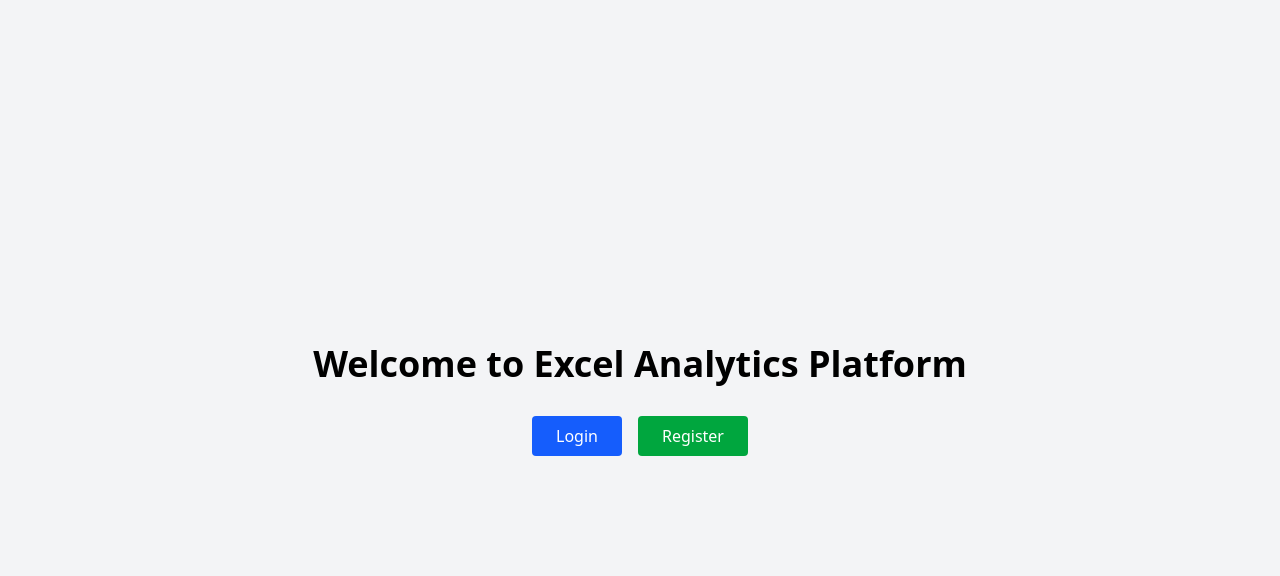
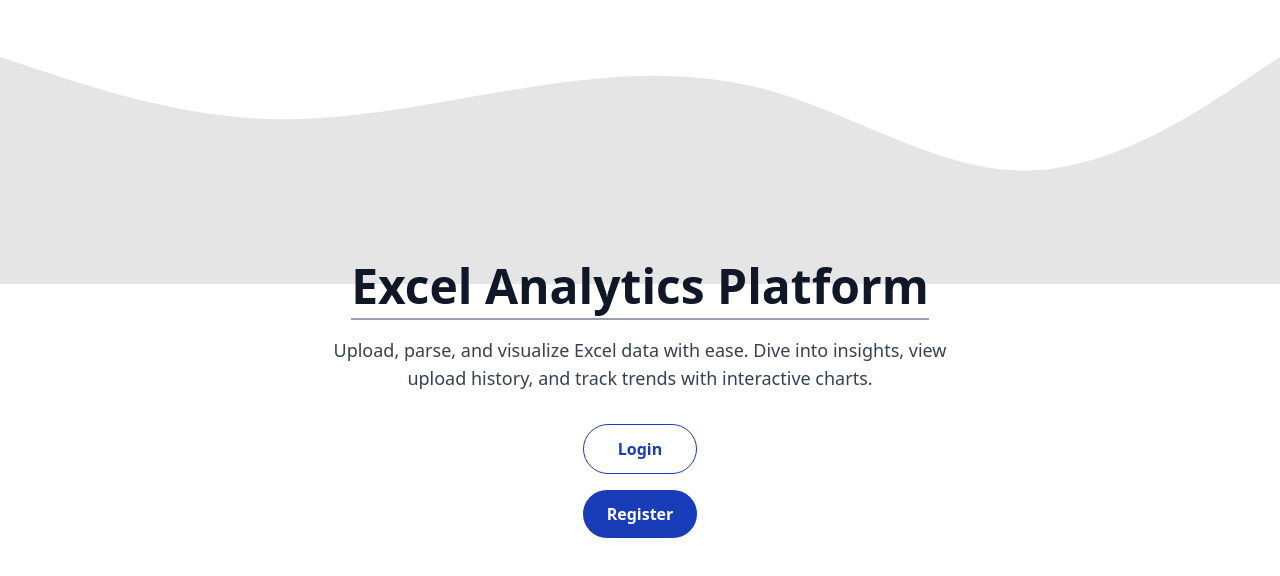
Before and after one commit to riyaa-dev/excelvision, a React (Vite) app in the folder frontend/: page / in a window 1280 px wide. Shown: the top 576 px of the page. Built offline with nearby package versions, Linux system fonts and the light colour scheme.

Commit message:
Enhance authentication middleware with debug logs and improve token handling; update landing page layout and styling for better user experience; refine upload history display in dashboard.

```diff
--- a/frontend/src/features/authSlice.js
+++ b/frontend/src/features/authSlice.js
@@ -1,13 +1,12 @@
 import { createSlice, createAsyncThunk } from '@reduxjs/toolkit';
 import axios from 'axios';
-
 
 const API_URL = "http://localhost:5000/api/auth";
 
 export const registerUser = createAsyncThunk("auth/register", async (userData, thunkAPI) => {
   try {
     const res = await axios.post(`${API_URL}/register`, userData);
-    localStorage.setItem("token", res.data.token);
+    localStorage.setItem("token", res.data.token); // ✅ Save token
     return res.data;
   } catch (err) {
     return thunkAPI.rejectWithValue(err.response?.data || { message: "Registration failed" });
@@ -17,7 +16,7 @@ export const registerUser = createAsyncThunk("auth/register", async (userData, t
 export const loginUser = createAsyncThunk("auth/login", async (userData, thunkAPI) => {
   try {
     const res = await axios.post(`${API_URL}/login`, userData);
-     localStorage.setItem("token", res.data.token);
+    localStorage.setItem("token", res.data.token); // ✅ Save token
     return res.data;
   } catch (err) {
     return thunkAPI.rejectWithValue(err.response?.data || { message: "Login failed" });
@@ -36,12 +35,12 @@ const authSlice = createSlice({
     logout: (state) => {
       state.user = null;
       state.token = null;
-      localStorage.removeItem("token")
+      localStorage.removeItem("token"); // ✅ remove token on logout
     }
   },
   extraReducers: (builder) => {
     builder
-      .addCase(registerUser.pending, state => { state.loading = true; })
+      .addCase(registerUser.pending, (state) => { state.loading = true; })
       .addCase(registerUser.fulfilled, (state, action) => {
         state.loading = false;
         state.user = action.payload.user;
@@ -51,7 +50,8 @@ const authSlice = createSlice({
         state.loading = false;
         state.error = action.payload.message;
       })
-      .addCase(loginUser.pending, state => { state.loading = true; })
+
+      .addCase(loginUser.pending, (state) => { state.loading = true; })
       .addCase(loginUser.fulfilled, (state, action) => {
         state.loading = false;
         state.user = action.payload.user;
@@ -60,10 +60,9 @@ const authSlice = createSlice({
       .addCase(loginUser.rejected, (state, action) => {
         state.loading = false;
         state.error = action.payload.message;
-         state.token = action.payload.token;
 
-        localStorage.setItem("token", action.payload.token);
-
+        // ✅ ✅ ✅ FIX: Don't set token on failed login!
+        // 🔥 Removed: localStorage.setItem("token", ...) and state.token = ...
       });
   }
 });
--- a/frontend/src/pages/Dashboard.jsx
+++ b/frontend/src/pages/Dashboard.jsx
@@ -59,20 +59,18 @@ const Dashboard = () => {
       {message && <p className="text-blue-500 mb-4">{message}</p>}
 
       <h2 className="text-lg font-semibold mb-2">Upload History</h2>
-      <ul className="list-disc pl-6">
-        {history.length > 0 ? (
-          history.map((item) => (
-            <li key={item._id}>
-              📄 {item.fileName} —{" "}
-              <span className="text-sm text-gray-600">
-                {new Date(item.uploadedAt).toLocaleString()}
-              </span>
-            </li>
-          ))
-        ) : (
-          <p>No uploads yet.</p>
-        )}
-      </ul>
+     <ul className="list-disc pl-6">
+  {
+    history.length > 0 ? (
+      history.map((item) => (
+        <li key={item._id}>...</li>
+      ))
+    ) : (
+      <li className="text-gray-500">No uploads yet.</li>
+    )
+  }
+</ul>
+
     </div>
   );
 };
--- a/frontend/src/pages/Landingpage.jsx
+++ b/frontend/src/pages/Landingpage.jsx
@@ -5,25 +5,43 @@ const Landing = () => {
   const navigate = useNavigate();
 
   return (
-    <div className="flex flex-col items-center justify-center h-screen bg-gray-100">
-      <h1 className="text-4xl font-bold mb-8">Welcome to Excel Analytics Platform</h1>
+    <section className="relative bg-white overflow-hidden h-screen flex items-center justify-center">
+      {/* Background SVG Wave */}
+      <div className="absolute top-0 left-0 w-full z-0">
+        <svg viewBox="0 0 1440 320" className="w-full h-auto">
+          <path
+            fill="#e5e5e5"
+            fillOpacity="1"
+            d="M0,64L48,80C96,96,192,128,288,133.3C384,139,480,117,576,101.3C672,85,768,75,864,101.3C960,128,1056,192,1152,192C1248,192,1344,128,1392,96L1440,64V320H0Z"
+          ></path>
+        </svg>
+      </div>
 
-      <div className="space-x-4">
+      {/* Foreground Content */}
+      <div className="relative z-10 flex flex-col items-center justify-center px-6 text-center">
+        <h1 className="text-5xl font-extrabold text-gray-900 mb-4 border-b-2 border-gray-400 pb-2">
+          Excel Analytics Platform
+        </h1>
+        <p className="text-lg text-gray-700 max-w-2xl mb-8">
+          Upload, parse, and visualize Excel data with ease. Dive into insights, view upload history, and track trends with interactive charts.
+        </p>
+
+        <div className="flex flex-col sm:flex-row gap-4">
           <button
-          onClick={() => navigate('/login')} // or
-          className="bg-blue-600 text-white px-6 py-2 rounded"
+            onClick={() => navigate('/login')}
+            className="border border-blue-800 text-blue-800 px-6 py-3 rounded-full font-semibold hover:bg-blue-100 transition"
           >
             Login
           </button>
-
           <button
             onClick={() => navigate('/register')}
-          className="bg-green-600 text-white px-6 py-2 rounded"
+            className="bg-blue-800 text-white px-6 py-3 rounded-full font-semibold hover:bg-blue-900 transition"
           >
             Register
           </button>
         </div>
       </div>
+    </section>
   );
 };
 
```
Also changed, not shown: 1 other file (tests, documents, lock files or other folders). Lines whose indentation alone changed are shown as unchanged.
